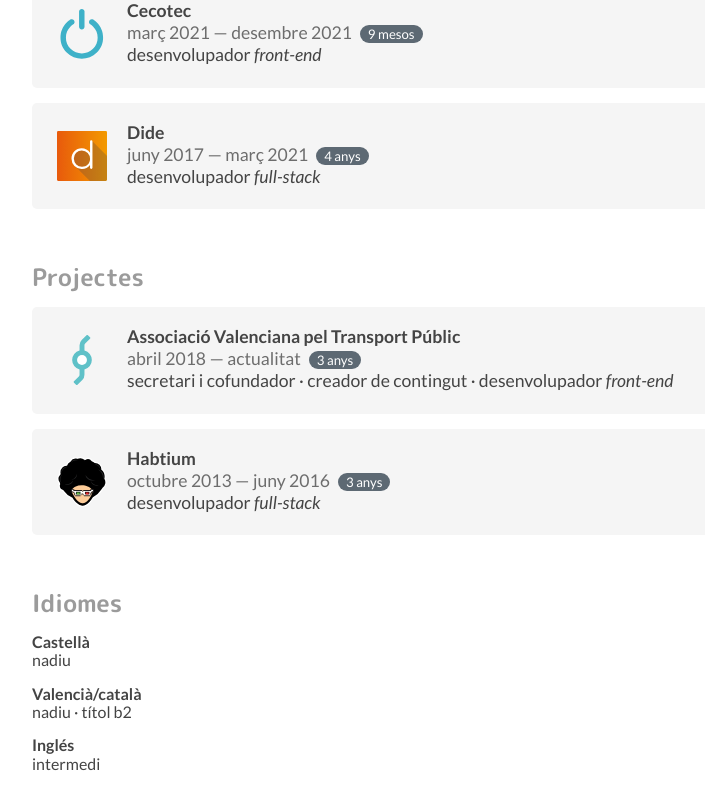
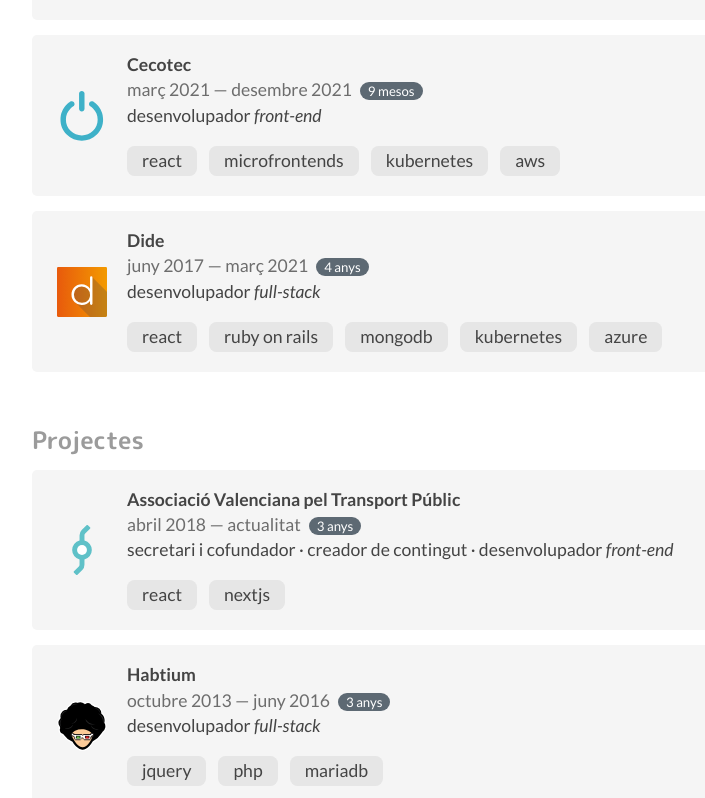
Before and after one commit to frantorreg/showcase, a React (Create React App) app: page / in a window 1280 px wide. Shown: the part 1382-2180 px from the top of the page, without its empty margins (253-958 px from the left). Built offline with nearby package versions, Linux system fonts and the light colour scheme.

Commit message:
Add stack

```diff
--- a/src/components/Episode/Episode.js
+++ b/src/components/Episode/Episode.js
@@ -4,9 +4,9 @@
 import {Translation, withTranslation} from 'react-i18next';
 
 // styles
-import {Wrapper, Logo, Content, Title, Period, PeriodDuration, Positions} from "./Episode.styled";
+import {Wrapper, Logo, Content, Title, Period, PeriodDuration, Positions, Stack} from "./Episode.styled";
 
-function Episode({ logo, title, url, position, startDate, endDate }) {
+function Episode({ logo, title, url, position, startDate, endDate, stack }) {
   return (
     <Translation>
       {
@@ -32,6 +32,11 @@
               <Positions>
                 <span dangerouslySetInnerHTML={{__html: position}}/>
               </Positions>
+              {stack && (
+                <Stack>
+                  {stack.map((item) => <div>{item}</div>)}
+                </Stack>
+              )}
             </Content>
           </Wrapper>
       }
--- a/src/components/Episode/Episode.styled.js
+++ b/src/components/Episode/Episode.styled.js
@@ -1,5 +1,8 @@
 // vendor
 import styled from 'styled-components'
+
+// styles
+import {buildMiddleMargins} from "../../styles/margins-generator.styled";
 
 export const Wrapper = styled.div`
   display: flex;
@@ -25,7 +28,7 @@
 
 export const Content = styled.div`
   > * {
-    margin: 2px 0;
+    ${buildMiddleMargins('5px')}
   }
 `
 
@@ -51,3 +54,16 @@
 export const Positions = styled.div`
   text-transform: lowercase;
 `
+
+export const Stack = styled.div`
+  display: inline-flex;
+  flex-wrap: wrap;
+  gap: 12px;
+  margin-top: 15px;
+
+  > * {
+    padding: 5px 15px;
+    background-color: #e6e6e6;
+    border-radius: 7.5px;
+  }
+`
--- a/src/components/Main/Main.js
+++ b/src/components/Main/Main.js
@@ -121,6 +121,7 @@
                 url='https://www.openbank.es/'
                 position={t("positions.frontEnd")}
                 startDate={{ y: 2021, M: 11, d: 10 }}
+                stack={['react', 'redux', 'microfrontends']}
               />
               <Episode
                 title='Cecotec'
@@ -129,6 +130,7 @@
                 position={t("positions.frontEnd")}
                 startDate={{ y: 2021, M: 2, d: 22 }}
                 endDate={{ y: 2021, M: 11, d: 9 }}
+                stack={['react', 'microfrontends', 'kubernetes', 'aws']}
               />
               <Episode
                 title='Dide'
@@ -137,6 +139,7 @@
                 position={t("positions.fullStack")}
                 startDate={{ y: 2017, M: 5, d: 1 }}
                 endDate={{ y: 2021, M: 2, d: 21 }}
+                stack={['react', 'ruby on rails', 'mongodb', 'kubernetes', 'azure']}
               />
             </section>
             <section className='projects'>
@@ -147,6 +150,7 @@
                 url='https://avptp.org'
                 position={`${t('positions.secretaryAndCoFounder')} · ${t('positions.contentCreator')} · ${t('positions.frontEnd')}`}
                 startDate={{ y: 2018, M: 3, d: 1 }}
+                stack={['react', 'nextjs']}
               />
               <Episode
                 title='Habtium'
@@ -155,6 +159,7 @@
                 position={t("positions.fullStack")}
                 startDate={{ y: 2013, M: 9, d: 1 }}
                 endDate={{ y: 2016, M: 5, d: 1 }}
+                stack={['jquery', 'php', 'mariadb']}
               />
             </section>
             <section className='languages'>
--- /dev/null
+++ b/src/styles/margins-generator.styled.js
@@ -0,0 +1,13 @@
+export const buildMiddleMargins = (vertical = 0, horizontal = 0) => `
+  margin: ${vertical} ${horizontal};
+
+  &:first-child {
+    ${vertical && 'margin-top: 0;'}
+    ${horizontal && 'margin-left: 0;'}
+  }
+
+  &:last-child {
+    ${vertical && 'margin-bottom: 0;'}
+    ${horizontal && 'margin-right: 0;'}
+  }
+`;
```
